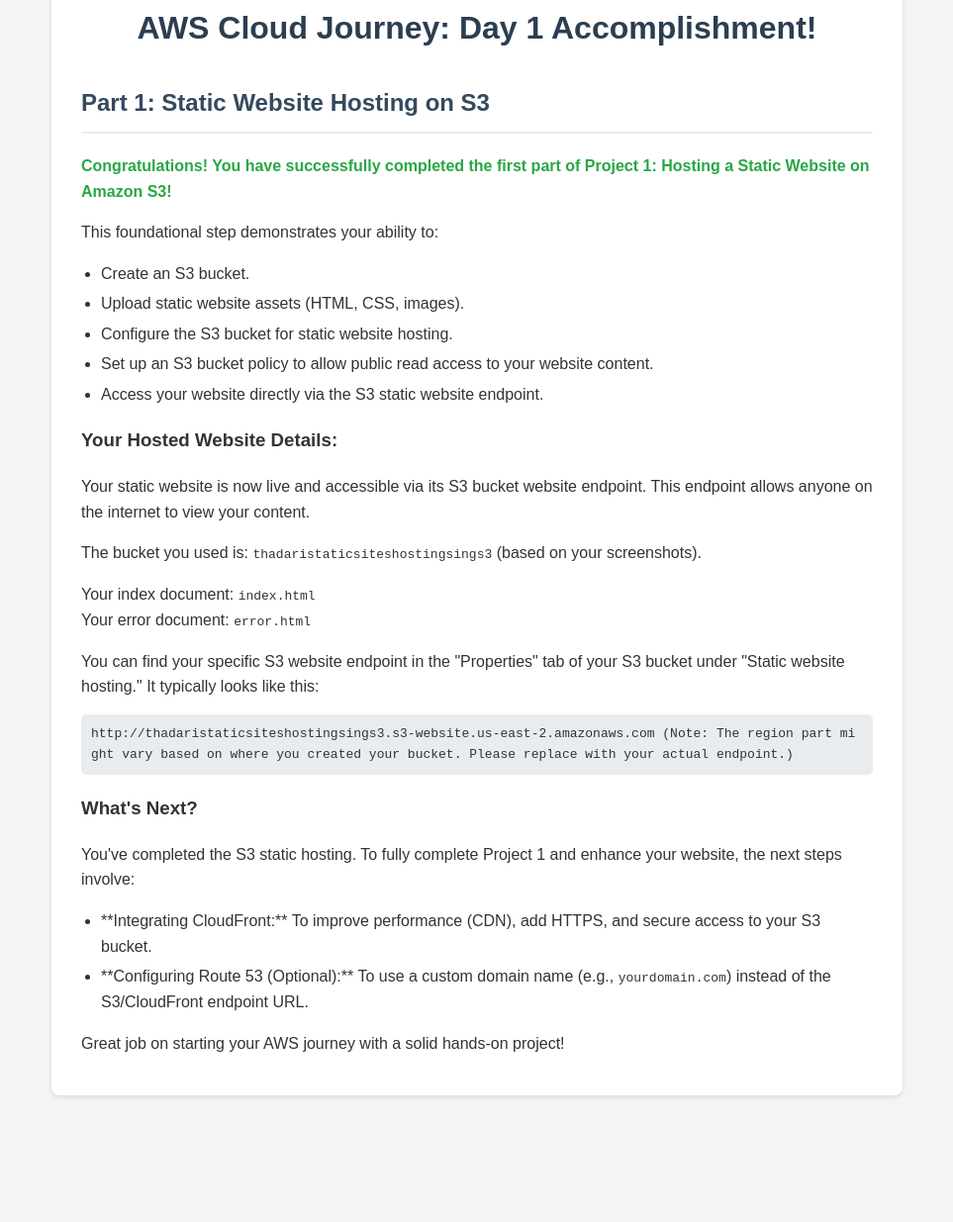
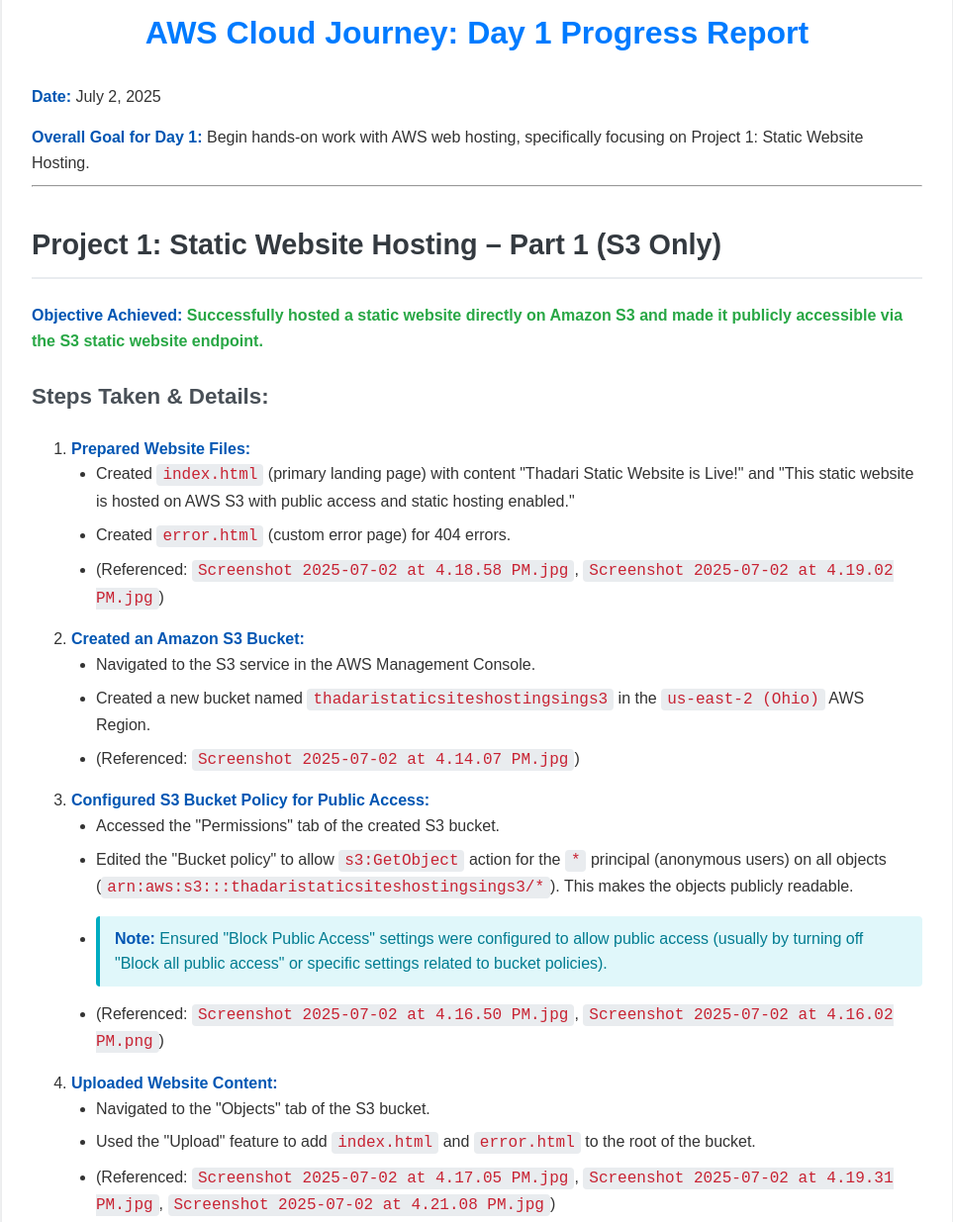
Before and after one commit to tadadipavan/portfolio, a plain HTML site: page days/day1.html in a window 1280 px wide. Shown: the part 68-1303 px from the top of the page at 99% size, without its empty margins (158-1121 px from the left). Before the commit the page ends 1195 px from the top, so only its background shows below. Drawn offline with Linux system fonts and the light colour scheme.

Commit message:
Update day1.html

```diff
--- a/days/day1.html
+++ b/days/day1.html
@@ -3,98 +3,161 @@
 <head>
     <meta charset="UTF-8">
     <meta name="viewport" content="width=device-width, initial-scale=1.0">
-    <title>Day 1, Part 1: S3 Static Website Hosting</title>
+    <title>AWS Cloud Journey: Day 1 Progress Report</title>
     <style>
         body {
             font-family: Arial, sans-serif;
             line-height: 1.6;
             margin: 20px;
-            background-color: #f4f4f4;
+            background-color: #f8f9fa;
             color: #333;
         }
         .container {
             background: #fff;
             padding: 30px;
             border-radius: 8px;
-            box-shadow: 0 2px 4px rgba(0,0,0,0.1);
-            max-width: 800px;
+            box-shadow: 0 4px 12px rgba(0,0,0,0.1);
+            max-width: 900px;
             margin: auto;
+            border-top: 5px solid #007bff;
         }
         h1 {
-            color: #2c3e50;
+            color: #007bff;
             text-align: center;
+            margin-bottom: 25px;
         }
         h2 {
-            color: #34495e;
-            border-bottom: 2px solid #eee;
+            color: #343a40;
+            border-bottom: 2px solid #e9ecef;
             padding-bottom: 10px;
-            margin-top: 30px;
+            margin-top: 35px;
+            font-size: 1.8em;
+        }
+        h3 {
+            color: #495057;
+            margin-top: 25px;
+            font-size: 1.4em;
         }
         p {
             margin-bottom: 10px;
         }
         ul {
             list-style-type: disc;
-            margin-left: 20px;
+            margin-left: 25px;
             padding-left: 0;
+            margin-bottom: 15px;
         }
         li {
-            margin-bottom: 5px;
+            margin-bottom: 8px;
+        }
+        strong {
+            color: #0056b3;
+        }
+        code {
+            background-color: #e9ecef;
+            padding: 2px 6px;
+            border-radius: 4px;
+            font-family: 'Courier New', monospace;
+            color: #c82333; /* A slightly redder color for code for emphasis */
+        }
+        .note {
+            background-color: #e0f7fa;
+            border-left: 4px solid #00acc1;
+            padding: 10px 15px;
+            margin-top: 15px;
+            margin-bottom: 15px;
+            color: #007c91;
+            border-radius: 4px;
         }
         .success {
             color: #28a745;
             font-weight: bold;
         }
-        .endpoint-url {
-            background-color: #e9ecef;
-            padding: 10px;
-            border-radius: 5px;
-            word-break: break-all;
-            font-family: monospace;
-            margin-top: 15px;
-        }
     </style>
 </head>
 <body>
     <div class="container">
-        <h1>AWS Cloud Journey: Day 1 Accomplishment!</h1>
+        <h1>AWS Cloud Journey: Day 1 Progress Report</h1>
 
-        <h2>Part 1: Static Website Hosting on S3</h2>
+        <p><strong>Date:</strong> July 2, 2025</p>
 
-        <p class="success">Congratulations! You have successfully completed the first part of Project 1: Hosting a Static Website on Amazon S3!</p>
+        <p><strong>Overall Goal for Day 1:</strong> Begin hands-on work with AWS web hosting, specifically focusing on Project 1: Static Website Hosting.</p>
 
-        <p>This foundational step demonstrates your ability to:</p>
+        <hr>
+
+        <h2>Project 1: Static Website Hosting – Part 1 (S3 Only)</h2>
+
+        <p class="success"><strong>Objective Achieved:</strong> Successfully hosted a static website directly on Amazon S3 and made it publicly accessible via the S3 static website endpoint.</p>
+
+        <h3>Steps Taken & Details:</h3>
+
+        <ol>
+            <li>
+                <strong>Prepared Website Files:</strong>
+                <ul>
+                    <li>Created <code>index.html</code> (primary landing page) with content "Thadari Static Website is Live!" and "This static website is hosted on AWS S3 with public access and static hosting enabled."</li>
+                    <li>Created <code>error.html</code> (custom error page) for 404 errors.</li>
+                    <li>(Referenced: <code>Screenshot 2025-07-02 at 4.18.58 PM.jpg</code>, <code>Screenshot 2025-07-02 at 4.19.02 PM.jpg</code>)</li>
+                </ul>
+            </li>
+            <li>
+                <strong>Created an Amazon S3 Bucket:</strong>
+                <ul>
+                    <li>Navigated to the S3 service in the AWS Management Console.</li>
+                    <li>Created a new bucket named <code>thadaristaticsiteshostingsings3</code> in the <code>us-east-2 (Ohio)</code> AWS Region.</li>
+                    <li>(Referenced: <code>Screenshot 2025-07-02 at 4.14.07 PM.jpg</code>)</li>
+                </ul>
+            </li>
+            <li>
+                <strong>Configured S3 Bucket Policy for Public Access:</strong>
+                <ul>
+                    <li>Accessed the "Permissions" tab of the created S3 bucket.</li>
+                    <li>Edited the "Bucket policy" to allow <code>s3:GetObject</code> action for the <code>*</code> principal (anonymous users) on all objects (<code>arn:aws:s3:::thadaristaticsiteshostingsings3/*</code>). This makes the objects publicly readable.</li>
+                    <li><div class="note"><strong>Note:</strong> Ensured "Block Public Access" settings were configured to allow public access (usually by turning off "Block all public access" or specific settings related to bucket policies).</div></li>
+                    <li>(Referenced: <code>Screenshot 2025-07-02 at 4.16.50 PM.jpg</code>, <code>Screenshot 2025-07-02 at 4.16.02 PM.png</code>)</li>
+                </ul>
+            </li>
+            <li>
+                <strong>Uploaded Website Content:</strong>
+                <ul>
+                    <li>Navigated to the "Objects" tab of the S3 bucket.</li>
+                    <li>Used the "Upload" feature to add <code>index.html</code> and <code>error.html</code> to the root of the bucket.</li>
+                    <li>(Referenced: <code>Screenshot 2025-07-02 at 4.17.05 PM.jpg</code>, <code>Screenshot 2025-07-02 at 4.19.31 PM.jpg</code>, <code>Screenshot 2025-07-02 at 4.21.08 PM.jpg</code>)</li>
+                </ul>
+            </li>
+            <li>
+                <strong>Enabled S3 Static Website Hosting:</strong>
+                <ul>
+                    <li>Went to the "Properties" tab of the S3 bucket.</li>
+                    <li>Under "Static website hosting," clicked "Edit" and selected "Enable."</li>
+                    <li>Specified <code>index.html</code> as the "Index document."</li>
+                    <li>Specified <code>error.html</code> as the "Error document" (optional but good practice).</li>
+                    <li>Saved the changes.</li>
+                    <li>(Referenced: <code>Screenshot 2025-07-02 at 4.14.07 PM.jpg</code>, <code>Screenshot 2025-07-02 at 4.14.15 PM.jpg</code>, <code>Screenshot 2025-07-02 at 4.14.25 PM.jpg</code>)</li>
+                </ul>
+            </li>
+            <li>
+                <strong>Verified Website Accessibility:</strong>
+                <ul>
+                    <li>Copied the "Bucket website endpoint" URL from the "Static website hosting" section in the S3 bucket properties.</li>
+                    <li>Pasted the URL into a web browser and confirmed that <code>index.html</code> was displayed correctly.</li>
+                    <li>Tested navigation to a non-existent path to verify <code>error.html</code> was served for 404 errors.</li>
+                </ul>
+            </li>
+        </ol>
+
+        <p><strong>Outcome:</strong> The static website is now live and directly accessible via the S3 provided endpoint. This completes the core S3 hosting component of Project 1.</p>
+
+        <h3>Next Steps for Project 1 (Upcoming):</h3>
         <ul>
-            <li>Create an S3 bucket.</li>
-            <li>Upload static website assets (HTML, CSS, images).</li>
-            <li>Configure the S3 bucket for static website hosting.</li>
-            <li>Set up an S3 bucket policy to allow public read access to your website content.</li>
-            <li>Access your website directly via the S3 static website endpoint.</li>
+            <li><strong>CloudFront Integration:</strong> Enhance the website with a Content Delivery Network (CDN) for improved performance, security (HTTPS), and lower latency for global users.</li>
+            <li><strong>Route 53 Custom Domain:</strong> Configure a custom domain name (e.g., <code>yourdomain.com</code>) to point to the CloudFront distribution, providing a user-friendly URL.</li>
         </ul>
 
-        <h3>Your Hosted Website Details:</h3>
-        <p>Your static website is now live and accessible via its S3 bucket website endpoint. This endpoint allows anyone on the internet to view your content.</p>
-        <p>
-            The bucket you used is: <code>thadaristaticsiteshostingsings3</code> (based on your screenshots).
+        <hr>
+        <p style="text-align: center; font-size: 0.9em; color: #6c757d;">
+            Report generated on July 2, 2025, 4:26:29 PM EDT.
         </p>
-        <p>
-            Your index document: <code>index.html</code><br>
-            Your error document: <code>error.html</code>
-        </p>
-
-        <p>You can find your specific S3 website endpoint in the "Properties" tab of your S3 bucket under "Static website hosting." It typically looks like this:</p>
-        <div class="endpoint-url">
-            <code>http://thadaristaticsiteshostingsings3.s3-website.us-east-2.amazonaws.com</code> (Note: The region part might vary based on where you created your bucket. Please replace with your actual endpoint.)
-        </div>
-
-        <h3>What's Next?</h3>
-        <p>You've completed the S3 static hosting. To fully complete Project 1 and enhance your website, the next steps involve:</p>
-        <ul>
-            <li>**Integrating CloudFront:** To improve performance (CDN), add HTTPS, and secure access to your S3 bucket.</li>
-            <li>**Configuring Route 53 (Optional):** To use a custom domain name (e.g., <code>yourdomain.com</code>) instead of the S3/CloudFront endpoint URL.</li>
-        </ul>
-
-        <p>Great job on starting your AWS journey with a solid hands-on project!</p>
     </div>
 </body>
 </html>
```
